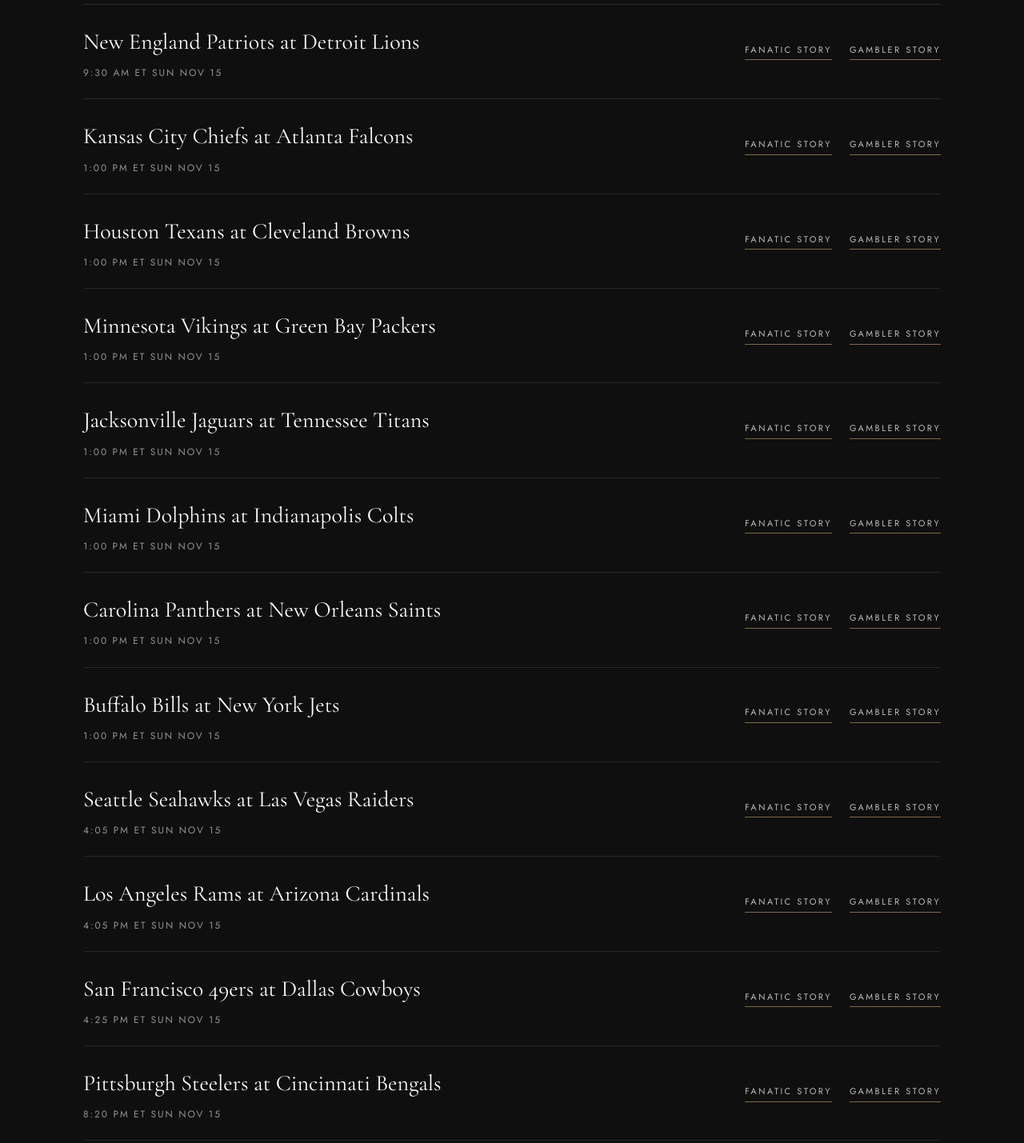
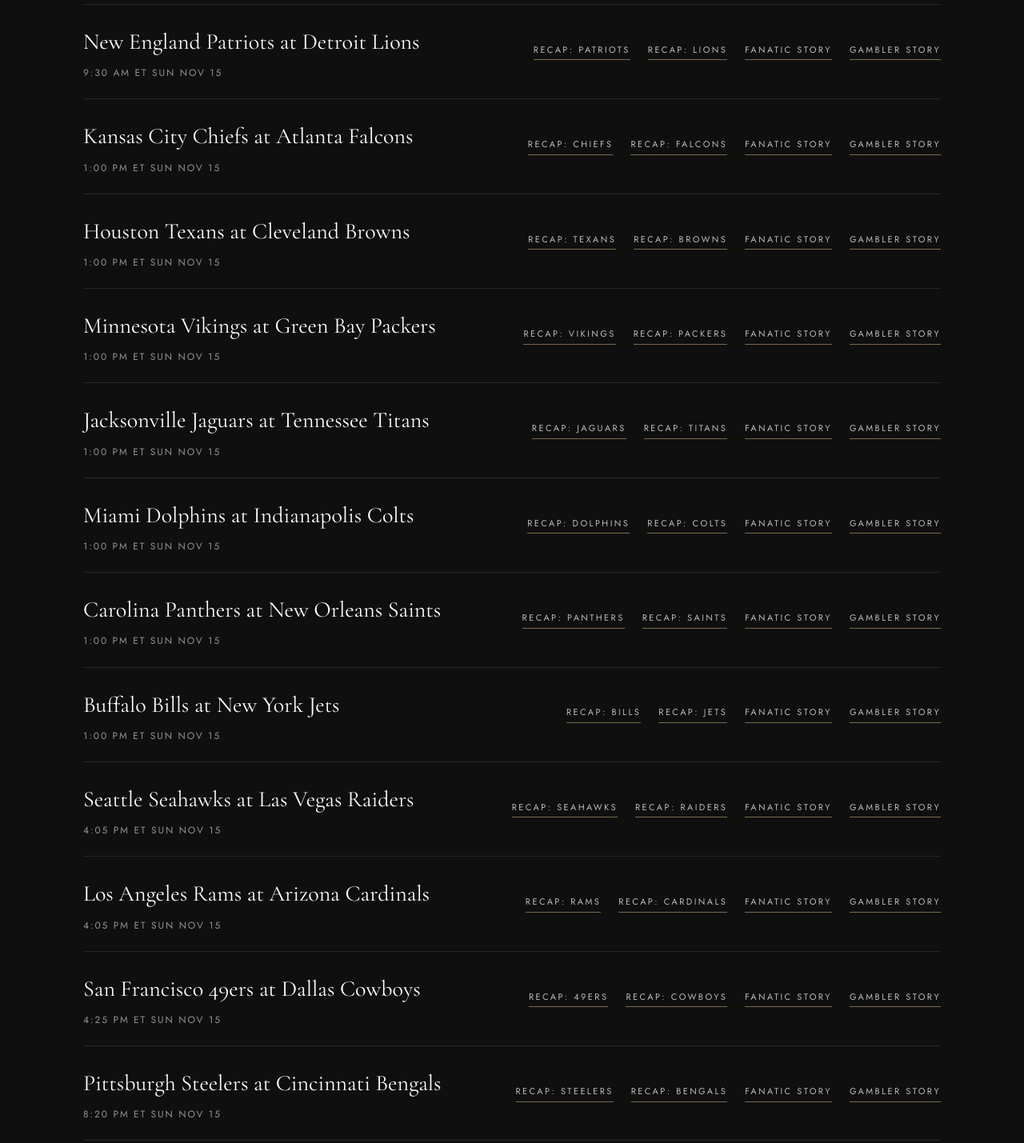
Before and after one commit to richdiskin/richdiskin-site, a plain HTML site: page thecoverwindow/index.html in a window 1280 px wide. Shown: the part 2320-3749 px from the top of the page at 80% size. Drawn offline with nearby package versions, Linux system fonts and the light colour scheme; no server answers.

Commit message:
Cover Window page: sync story links with stories.thecoverwindow.com

```diff
--- a/thecoverwindow/index.html
+++ b/thecoverwindow/index.html
@@ -268,18 +268,18 @@ footer{border-top:1px solid var(--line);padding:36px 0 calc(36px + env(safe-area
         <p class="section-line">Fanatic and Gambler previews for every Week 10 game, Thursday through Monday night.</p>
         <ul class="rows" id="nfl-rows" data-week="10">
           <li class="row"><div><a class="matchup" href="https://stories.thecoverwindow.com/nfl/articles/2026-11-12/washington-commanders/" target="_blank" rel="noopener">Washington Commanders at New York Giants</a><p class="meta">8:15 PM ET Thu Nov 12</p></div><div class="row-links"><a class="link" href="https://stories.thecoverwindow.com/nfl/articles/2026-11-12/washington-commanders/" target="_blank" rel="noopener"><span>Recap: Commanders</span></a><a class="link" href="https://stories.thecoverwindow.com/nfl/articles/2026-11-12/new-york-giants/" target="_blank" rel="noopener"><span>Recap: Giants</span></a><a class="link" href="https://stories.thecoverwindow.com/nfl/2026/week-10/washington-commanders-at-new-york-giants/fanatic/" target="_blank" rel="noopener"><span>Fanatic story</span></a><a class="link" href="https://stories.thecoverwindow.com/nfl/2026/week-10/washington-commanders-at-new-york-giants/gambler/" target="_blank" rel="noopener"><span>Gambler story</span></a></div></li>
-          <li class="row"><div><a class="matchup" href="https://stories.thecoverwindow.com/nfl/2026/week-10/new-england-patriots-at-detroit-lions/fanatic/" target="_blank" rel="noopener">New England Patriots at Detroit Lions</a><p class="meta">9:30 AM ET Sun Nov 15</p></div><div class="row-links"><a class="link" href="https://stories.thecoverwindow.com/nfl/2026/week-10/new-england-patriots-at-detroit-lions/fanatic/" target="_blank" rel="noopener"><span>Fanatic story</span></a><a class="link" href="https://stories.thecoverwindow.com/nfl/2026/week-10/new-england-patriots-at-detroit-lions/gambler/" target="_blank" rel="noopener"><span>Gambler story</span></a></div></li>
-          <li class="row"><div><a class="matchup" href="https://stories.thecoverwindow.com/nfl/2026/week-10/kansas-city-chiefs-at-atlanta-falcons/fanatic/" target="_blank" rel="noopener">Kansas City Chiefs at Atlanta Falcons</a><p class="meta">1:00 PM ET Sun Nov 15</p></div><div class="row-links"><a class="link" href="https://stories.thecoverwindow.com/nfl/2026/week-10/kansas-city-chiefs-at-atlanta-falcons/fanatic/" target="_blank" rel="noopener"><span>Fanatic story</span></a><a class="link" href="https://stories.thecoverwindow.com/nfl/2026/week-10/kansas-city-chiefs-at-atlanta-falcons/gambler/" target="_blank" rel="noopener"><span>Gambler story</span></a></div></li>
-          <li class="row"><div><a class="matchup" href="https://stories.thecoverwindow.com/nfl/2026/week-10/houston-texans-at-cleveland-browns/fanatic/" target="_blank" rel="noopener">Houston Texans at Cleveland Browns</a><p class="meta">1:00 PM ET Sun Nov 15</p></div><div class="row-links"><a class="link" href="https://stories.thecoverwindow.com/nfl/2026/week-10/houston-texans-at-cleveland-browns/fanatic/" target="_blank" rel="noopener"><span>Fanatic story</span></a><a class="link" href="https://stories.thecoverwindow.com/nfl/2026/week-10/houston-texans-at-cleveland-browns/gambler/" target="_blank" rel="noopener"><span>Gambler story</span></a></div></li>
-          <li class="row"><div><a class="matchup" href="https://stories.thecoverwindow.com/nfl/2026/week-10/minnesota-vikings-at-green-bay-packers/fanatic/" target="_blank" rel="noopener">Minnesota Vikings at Green Bay Packers</a><p class="meta">1:00 PM ET Sun Nov 15</p></div><div class="row-links"><a class="link" href="https://stories.thecoverwindow.com/nfl/2026/week-10/minnesota-vikings-at-green-bay-packers/fanatic/" target="_blank" rel="noopener"><span>Fanatic story</span></a><a class="link" href="https://stories.thecoverwindow.com/nfl/2026/week-10/minnesota-vikings-at-green-bay-packers/gambler/" target="_blank" rel="noopener"><span>Gambler story</span></a></div></li>
-          <li class="row"><div><a class="matchup" href="https://stories.thecoverwindow.com/nfl/2026/week-10/jacksonville-jaguars-at-tennessee-titans/fanatic/" target="_blank" rel="noopener">Jacksonville Jaguars at Tennessee Titans</a><p class="meta">1:00 PM ET Sun Nov 15</p></div><div class="row-links"><a class="link" href="https://stories.thecoverwindow.com/nfl/2026/week-10/jacksonville-jaguars-at-tennessee-titans/fanatic/" target="_blank" rel="noopener"><span>Fanatic story</span></a><a class="link" href="https://stories.thecoverwindow.com/nfl/2026/week-10/jacksonville-jaguars-at-tennessee-titans/gambler/" target="_blank" rel="noopener"><span>Gambler story</span></a></div></li>
-          <li class="row"><div><a class="matchup" href="https://stories.thecoverwindow.com/nfl/2026/week-10/miami-dolphins-at-indianapolis-colts/fanatic/" target="_blank" rel="noopener">Miami Dolphins at Indianapolis Colts</a><p class="meta">1:00 PM ET Sun Nov 15</p></div><div class="row-links"><a class="link" href="https://stories.thecoverwindow.com/nfl/2026/week-10/miami-dolphins-at-indianapolis-colts/fanatic/" target="_blank" rel="noopener"><span>Fanatic story</span></a><a class="link" href="https://stories.thecoverwindow.com/nfl/2026/week-10/miami-dolphins-at-indianapolis-colts/gambler/" target="_blank" rel="noopener"><span>Gambler story</span></a></div></li>
-          <li class="row"><div><a class="matchup" href="https://stories.thecoverwindow.com/nfl/2026/week-10/carolina-panthers-at-new-orleans-saints/fanatic/" target="_blank" rel="noopener">Carolina Panthers at New Orleans Saints</a><p class="meta">1:00 PM ET Sun Nov 15</p></div><div class="row-links"><a class="link" href="https://stories.thecoverwindow.com/nfl/2026/week-10/carolina-panthers-at-new-orleans-saints/fanatic/" target="_blank" rel="noopener"><span>Fanatic story</span></a><a class="link" href="https://stories.thecoverwindow.com/nfl/2026/week-10/carolina-panthers-at-new-orleans-saints/gambler/" target="_blank" rel="noopener"><span>Gambler story</span></a></div></li>
-          <li class="row"><div><a class="matchup" href="https://stories.thecoverwindow.com/nfl/2026/week-10/buffalo-bills-at-new-york-jets/fanatic/" target="_blank" rel="noopener">Buffalo Bills at New York Jets</a><p class="meta">1:00 PM ET Sun Nov 15</p></div><div class="row-links"><a class="link" href="https://stories.thecoverwindow.com/nfl/2026/week-10/buffalo-bills-at-new-york-jets/fanatic/" target="_blank" rel="noopener"><span>Fanatic story</span></a><a class="link" href="https://stories.thecoverwindow.com/nfl/2026/week-10/buffalo-bills-at-new-york-jets/gambler/" target="_blank" rel="noopener"><span>Gambler story</span></a></div></li>
-          <li class="row"><div><a class="matchup" href="https://stories.thecoverwindow.com/nfl/2026/week-10/seattle-seahawks-at-las-vegas-raiders/fanatic/" target="_blank" rel="noopener">Seattle Seahawks at Las Vegas Raiders</a><p class="meta">4:05 PM ET Sun Nov 15</p></div><div class="row-links"><a class="link" href="https://stories.thecoverwindow.com/nfl/2026/week-10/seattle-seahawks-at-las-vegas-raiders/fanatic/" target="_blank" rel="noopener"><span>Fanatic story</span></a><a class="link" href="https://stories.thecoverwindow.com/nfl/2026/week-10/seattle-seahawks-at-las-vegas-raiders/gambler/" target="_blank" rel="noopener"><span>Gambler story</span></a></div></li>
-          <li class="row"><div><a class="matchup" href="https://stories.thecoverwindow.com/nfl/2026/week-10/los-angeles-rams-at-arizona-cardinals/fanatic/" target="_blank" rel="noopener">Los Angeles Rams at Arizona Cardinals</a><p class="meta">4:05 PM ET Sun Nov 15</p></div><div class="row-links"><a class="link" href="https://stories.thecoverwindow.com/nfl/2026/week-10/los-angeles-rams-at-arizona-cardinals/fanatic/" target="_blank" rel="noopener"><span>Fanatic story</span></a><a class="link" href="https://stories.thecoverwindow.com/nfl/2026/week-10/los-angeles-rams-at-arizona-cardinals/gambler/" target="_blank" rel="noopener"><span>Gambler story</span></a></div></li>
-          <li class="row"><div><a class="matchup" href="https://stories.thecoverwindow.com/nfl/2026/week-10/san-francisco-49ers-at-dallas-cowboys/fanatic/" target="_blank" rel="noopener">San Francisco 49ers at Dallas Cowboys</a><p class="meta">4:25 PM ET Sun Nov 15</p></div><div class="row-links"><a class="link" href="https://stories.thecoverwindow.com/nfl/2026/week-10/san-francisco-49ers-at-dallas-cowboys/fanatic/" target="_blank" rel="noopener"><span>Fanatic story</span></a><a class="link" href="https://stories.thecoverwindow.com/nfl/2026/week-10/san-francisco-49ers-at-dallas-cowboys/gambler/" target="_blank" rel="noopener"><span>Gambler story</span></a></div></li>
-          <li class="row"><div><a class="matchup" href="https://stories.thecoverwindow.com/nfl/2026/week-10/pittsburgh-steelers-at-cincinnati-bengals/fanatic/" target="_blank" rel="noopener">Pittsburgh Steelers at Cincinnati Bengals</a><p class="meta">8:20 PM ET Sun Nov 15</p></div><div class="row-links"><a class="link" href="https://stories.thecoverwindow.com/nfl/2026/week-10/pittsburgh-steelers-at-cincinnati-bengals/fanatic/" target="_blank" rel="noopener"><span>Fanatic story</span></a><a class="link" href="https://stories.thecoverwindow.com/nfl/2026/week-10/pittsburgh-steelers-at-cincinnati-bengals/gambler/" target="_blank" rel="noopener"><span>Gambler story</span></a></div></li>
+          <li class="row"><div><a class="matchup" href="https://stories.thecoverwindow.com/nfl/articles/2026-11-15/new-england-patriots/" target="_blank" rel="noopener">New England Patriots at Detroit Lions</a><p class="meta">9:30 AM ET Sun Nov 15</p></div><div class="row-links"><a class="link" href="https://stories.thecoverwindow.com/nfl/articles/2026-11-15/new-england-patriots/" target="_blank" rel="noopener"><span>Recap: Patriots</span></a><a class="link" href="https://stories.thecoverwindow.com/nfl/articles/2026-11-15/detroit-lions/" target="_blank" rel="noopener"><span>Recap: Lions</span></a><a class="link" href="https://stories.thecoverwindow.com/nfl/2026/week-10/new-england-patriots-at-detroit-lions/fanatic/" target="_blank" rel="noopener"><span>Fanatic story</span></a><a class="link" href="https://stories.thecoverwindow.com/nfl/2026/week-10/new-england-patriots-at-detroit-lions/gambler/" target="_blank" rel="noopener"><span>Gambler story</span></a></div></li>
+          <li class="row"><div><a class="matchup" href="https://stories.thecoverwindow.com/nfl/articles/2026-11-15/kansas-city-chiefs/" target="_blank" rel="noopener">Kansas City Chiefs at Atlanta Falcons</a><p class="meta">1:00 PM ET Sun Nov 15</p></div><div class="row-links"><a class="link" href="https://stories.thecoverwindow.com/nfl/articles/2026-11-15/kansas-city-chiefs/" target="_blank" rel="noopener"><span>Recap: Chiefs</span></a><a class="link" href="https://stories.thecoverwindow.com/nfl/articles/2026-11-15/atlanta-falcons/" target="_blank" rel="noopener"><span>Recap: Falcons</span></a><a class="link" href="https://stories.thecoverwindow.com/nfl/2026/week-10/kansas-city-chiefs-at-atlanta-falcons/fanatic/" target="_blank" rel="noopener"><span>Fanatic story</span></a><a class="link" href="https://stories.thecoverwindow.com/nfl/2026/week-10/kansas-city-chiefs-at-atlanta-falcons/gambler/" target="_blank" rel="noopener"><span>Gambler story</span></a></div></li>
+          <li class="row"><div><a class="matchup" href="https://stories.thecoverwindow.com/nfl/articles/2026-11-15/houston-texans/" target="_blank" rel="noopener">Houston Texans at Cleveland Browns</a><p class="meta">1:00 PM ET Sun Nov 15</p></div><div class="row-links"><a class="link" href="https://stories.thecoverwindow.com/nfl/articles/2026-11-15/houston-texans/" target="_blank" rel="noopener"><span>Recap: Texans</span></a><a class="link" href="https://stories.thecoverwindow.com/nfl/articles/2026-11-15/cleveland-browns/" target="_blank" rel="noopener"><span>Recap: Browns</span></a><a class="link" href="https://stories.thecoverwindow.com/nfl/2026/week-10/houston-texans-at-cleveland-browns/fanatic/" target="_blank" rel="noopener"><span>Fanatic story</span></a><a class="link" href="https://stories.thecoverwindow.com/nfl/2026/week-10/houston-texans-at-cleveland-browns/gambler/" target="_blank" rel="noopener"><span>Gambler story</span></a></div></li>
+          <li class="row"><div><a class="matchup" href="https://stories.thecoverwindow.com/nfl/articles/2026-11-15/minnesota-vikings/" target="_blank" rel="noopener">Minnesota Vikings at Green Bay Packers</a><p class="meta">1:00 PM ET Sun Nov 15</p></div><div class="row-links"><a class="link" href="https://stories.thecoverwindow.com/nfl/articles/2026-11-15/minnesota-vikings/" target="_blank" rel="noopener"><span>Recap: Vikings</span></a><a class="link" href="https://stories.thecoverwindow.com/nfl/articles/2026-11-15/green-bay-packers/" target="_blank" rel="noopener"><span>Recap: Packers</span></a><a class="link" href="https://stories.thecoverwindow.com/nfl/2026/week-10/minnesota-vikings-at-green-bay-packers/fanatic/" target="_blank" rel="noopener"><span>Fanatic story</span></a><a class="link" href="https://stories.thecoverwindow.com/nfl/2026/week-10/minnesota-vikings-at-green-bay-packers/gambler/" target="_blank" rel="noopener"><span>Gambler story</span></a></div></li>
+          <li class="row"><div><a class="matchup" href="https://stories.thecoverwindow.com/nfl/articles/2026-11-15/jacksonville-jaguars/" target="_blank" rel="noopener">Jacksonville Jaguars at Tennessee Titans</a><p class="meta">1:00 PM ET Sun Nov 15</p></div><div class="row-links"><a class="link" href="https://stories.thecoverwindow.com/nfl/articles/2026-11-15/jacksonville-jaguars/" target="_blank" rel="noopener"><span>Recap: Jaguars</span></a><a class="link" href="https://stories.thecoverwindow.com/nfl/articles/2026-11-15/tennessee-titans/" target="_blank" rel="noopener"><span>Recap: Titans</span></a><a class="link" href="https://stories.thecoverwindow.com/nfl/2026/week-10/jacksonville-jaguars-at-tennessee-titans/fanatic/" target="_blank" rel="noopener"><span>Fanatic story</span></a><a class="link" href="https://stories.thecoverwindow.com/nfl/2026/week-10/jacksonville-jaguars-at-tennessee-titans/gambler/" target="_blank" rel="noopener"><span>Gambler story</span></a></div></li>
+          <li class="row"><div><a class="matchup" href="https://stories.thecoverwindow.com/nfl/articles/2026-11-15/miami-dolphins/" target="_blank" rel="noopener">Miami Dolphins at Indianapolis Colts</a><p class="meta">1:00 PM ET Sun Nov 15</p></div><div class="row-links"><a class="link" href="https://stories.thecoverwindow.com/nfl/articles/2026-11-15/miami-dolphins/" target="_blank" rel="noopener"><span>Recap: Dolphins</span></a><a class="link" href="https://stories.thecoverwindow.com/nfl/articles/2026-11-15/indianapolis-colts/" target="_blank" rel="noopener"><span>Recap: Colts</span></a><a class="link" href="https://stories.thecoverwindow.com/nfl/2026/week-10/miami-dolphins-at-indianapolis-colts/fanatic/" target="_blank" rel="noopener"><span>Fanatic story</span></a><a class="link" href="https://stories.thecoverwindow.com/nfl/2026/week-10/miami-dolphins-at-indianapolis-colts/gambler/" target="_blank" rel="noopener"><span>Gambler story</span></a></div></li>
+          <li class="row"><div><a class="matchup" href="https://stories.thecoverwindow.com/nfl/articles/2026-11-15/carolina-panthers/" target="_blank" rel="noopener">Carolina Panthers at New Orleans Saints</a><p class="meta">1:00 PM ET Sun Nov 15</p></div><div class="row-links"><a class="link" href="https://stories.thecoverwindow.com/nfl/articles/2026-11-15/carolina-panthers/" target="_blank" rel="noopener"><span>Recap: Panthers</span></a><a class="link" href="https://stories.thecoverwindow.com/nfl/articles/2026-11-15/new-orleans-saints/" target="_blank" rel="noopener"><span>Recap: Saints</span></a><a class="link" href="https://stories.thecoverwindow.com/nfl/2026/week-10/carolina-panthers-at-new-orleans-saints/fanatic/" target="_blank" rel="noopener"><span>Fanatic story</span></a><a class="link" href="https://stories.thecoverwindow.com/nfl/2026/week-10/carolina-panthers-at-new-orleans-saints/gambler/" target="_blank" rel="noopener"><span>Gambler story</span></a></div></li>
+          <li class="row"><div><a class="matchup" href="https://stories.thecoverwindow.com/nfl/articles/2026-11-15/buffalo-bills/" target="_blank" rel="noopener">Buffalo Bills at New York Jets</a><p class="meta">1:00 PM ET Sun Nov 15</p></div><div class="row-links"><a class="link" href="https://stories.thecoverwindow.com/nfl/articles/2026-11-15/buffalo-bills/" target="_blank" rel="noopener"><span>Recap: Bills</span></a><a class="link" href="https://stories.thecoverwindow.com/nfl/articles/2026-11-15/new-york-jets/" target="_blank" rel="noopener"><span>Recap: Jets</span></a><a class="link" href="https://stories.thecoverwindow.com/nfl/2026/week-10/buffalo-bills-at-new-york-jets/fanatic/" target="_blank" rel="noopener"><span>Fanatic story</span></a><a class="link" href="https://stories.thecoverwindow.com/nfl/2026/week-10/buffalo-bills-at-new-york-jets/gambler/" target="_blank" rel="noopener"><span>Gambler story</span></a></div></li>
+          <li class="row"><div><a class="matchup" href="https://stories.thecoverwindow.com/nfl/articles/2026-11-15/seattle-seahawks/" target="_blank" rel="noopener">Seattle Seahawks at Las Vegas Raiders</a><p class="meta">4:05 PM ET Sun Nov 15</p></div><div class="row-links"><a class="link" href="https://stories.thecoverwindow.com/nfl/articles/2026-11-15/seattle-seahawks/" target="_blank" rel="noopener"><span>Recap: Seahawks</span></a><a class="link" href="https://stories.thecoverwindow.com/nfl/articles/2026-11-15/las-vegas-raiders/" target="_blank" rel="noopener"><span>Recap: Raiders</span></a><a class="link" href="https://stories.thecoverwindow.com/nfl/2026/week-10/seattle-seahawks-at-las-vegas-raiders/fanatic/" target="_blank" rel="noopener"><span>Fanatic story</span></a><a class="link" href="https://stories.thecoverwindow.com/nfl/2026/week-10/seattle-seahawks-at-las-vegas-raiders/gambler/" target="_blank" rel="noopener"><span>Gambler story</span></a></div></li>
+          <li class="row"><div><a class="matchup" href="https://stories.thecoverwindow.com/nfl/articles/2026-11-15/los-angeles-rams/" target="_blank" rel="noopener">Los Angeles Rams at Arizona Cardinals</a><p class="meta">4:05 PM ET Sun Nov 15</p></div><div class="row-links"><a class="link" href="https://stories.thecoverwindow.com/nfl/articles/2026-11-15/los-angeles-rams/" target="_blank" rel="noopener"><span>Recap: Rams</span></a><a class="link" href="https://stories.thecoverwindow.com/nfl/articles/2026-11-15/arizona-cardinals/" target="_blank" rel="noopener"><span>Recap: Cardinals</span></a><a class="link" href="https://stories.thecoverwindow.com/nfl/2026/week-10/los-angeles-rams-at-arizona-cardinals/fanatic/" target="_blank" rel="noopener"><span>Fanatic story</span></a><a class="link" href="https://stories.thecoverwindow.com/nfl/2026/week-10/los-angeles-rams-at-arizona-cardinals/gambler/" target="_blank" rel="noopener"><span>Gambler story</span></a></div></li>
+          <li class="row"><div><a class="matchup" href="https://stories.thecoverwindow.com/nfl/articles/2026-11-15/san-francisco-49ers/" target="_blank" rel="noopener">San Francisco 49ers at Dallas Cowboys</a><p class="meta">4:25 PM ET Sun Nov 15</p></div><div class="row-links"><a class="link" href="https://stories.thecoverwindow.com/nfl/articles/2026-11-15/san-francisco-49ers/" target="_blank" rel="noopener"><span>Recap: 49ers</span></a><a class="link" href="https://stories.thecoverwindow.com/nfl/articles/2026-11-15/dallas-cowboys/" target="_blank" rel="noopener"><span>Recap: Cowboys</span></a><a class="link" href="https://stories.thecoverwindow.com/nfl/2026/week-10/san-francisco-49ers-at-dallas-cowboys/fanatic/" target="_blank" rel="noopener"><span>Fanatic story</span></a><a class="link" href="https://stories.thecoverwindow.com/nfl/2026/week-10/san-francisco-49ers-at-dallas-cowboys/gambler/" target="_blank" rel="noopener"><span>Gambler story</span></a></div></li>
+          <li class="row"><div><a class="matchup" href="https://stories.thecoverwindow.com/nfl/articles/2026-11-15/pittsburgh-steelers/" target="_blank" rel="noopener">Pittsburgh Steelers at Cincinnati Bengals</a><p class="meta">8:20 PM ET Sun Nov 15</p></div><div class="row-links"><a class="link" href="https://stories.thecoverwindow.com/nfl/articles/2026-11-15/pittsburgh-steelers/" target="_blank" rel="noopener"><span>Recap: Steelers</span></a><a class="link" href="https://stories.thecoverwindow.com/nfl/articles/2026-11-15/cincinnati-bengals/" target="_blank" rel="noopener"><span>Recap: Bengals</span></a><a class="link" href="https://stories.thecoverwindow.com/nfl/2026/week-10/pittsburgh-steelers-at-cincinnati-bengals/fanatic/" target="_blank" rel="noopener"><span>Fanatic story</span></a><a class="link" href="https://stories.thecoverwindow.com/nfl/2026/week-10/pittsburgh-steelers-at-cincinnati-bengals/gambler/" target="_blank" rel="noopener"><span>Gambler story</span></a></div></li>
           <li class="row"><div><a class="matchup" href="https://stories.thecoverwindow.com/nfl/2026/week-10/los-angeles-chargers-at-baltimore-ravens/fanatic/" target="_blank" rel="noopener">Los Angeles Chargers at Baltimore Ravens</a><p class="meta">8:15 PM ET Mon Nov 16</p></div><div class="row-links"><a class="link" href="https://stories.thecoverwindow.com/nfl/2026/week-10/los-angeles-chargers-at-baltimore-ravens/fanatic/" target="_blank" rel="noopener"><span>Fanatic story</span></a><a class="link" href="https://stories.thecoverwindow.com/nfl/2026/week-10/los-angeles-chargers-at-baltimore-ravens/gambler/" target="_blank" rel="noopener"><span>Gambler story</span></a></div></li>
         </ul>
 <!-- sync:nfl:end -->
@@ -358,7 +358,7 @@ footer{border-top:1px solid var(--line);padding:36px 0 calc(36px + env(safe-area
           <li class="row"><div><a class="matchup" href="https://stories.thecoverwindow.com/college/2026/nov-14/utah-utes-at-arizona-wildcats/fanatic/" target="_blank" rel="noopener">Utah Utes at Arizona Wildcats</a><p class="meta">10:30 PM ET Sat Nov 14</p></div><div class="row-links"><a class="link" href="https://stories.thecoverwindow.com/college/2026/nov-14/utah-utes-at-arizona-wildcats/fanatic/" target="_blank" rel="noopener"><span>Fanatic story</span></a><a class="link" href="https://stories.thecoverwindow.com/college/2026/nov-14/utah-utes-at-arizona-wildcats/gambler/" target="_blank" rel="noopener"><span>Gambler story</span></a></div></li>
           <li class="row"><div><a class="matchup" href="https://stories.thecoverwindow.com/college/2026/nov-14/colorado-state-rams-at-washington-state-cougars/fanatic/" target="_blank" rel="noopener">Colorado State Rams at Washington State Cougars</a><p class="meta">10:30 PM ET Sat Nov 14</p></div><div class="row-links"><a class="link" href="https://stories.thecoverwindow.com/college/2026/nov-14/colorado-state-rams-at-washington-state-cougars/fanatic/" target="_blank" rel="noopener"><span>Fanatic story</span></a><a class="link" href="https://stories.thecoverwindow.com/college/2026/nov-14/colorado-state-rams-at-washington-state-cougars/gambler/" target="_blank" rel="noopener"><span>Gambler story</span></a></div></li>
           <li class="row"><div><a class="matchup" href="https://stories.thecoverwindow.com/college/2026/nov-14/north-dakota-state-bison-at-hawai-i-rainbow-warriors/fanatic/" target="_blank" rel="noopener">North Dakota State Bison at Hawai'i Rainbow Warriors</a><p class="meta">11:00 PM ET Sat Nov 14</p></div><div class="row-links"><a class="link" href="https://stories.thecoverwindow.com/college/2026/nov-14/north-dakota-state-bison-at-hawai-i-rainbow-warriors/fanatic/" target="_blank" rel="noopener"><span>Fanatic story</span></a><a class="link" href="https://stories.thecoverwindow.com/college/2026/nov-14/north-dakota-state-bison-at-hawai-i-rainbow-warriors/gambler/" target="_blank" rel="noopener"><span>Gambler story</span></a></div></li>
-          <li class="row"><div><a class="matchup" href="https://stories.thecoverwindow.com/college/2026/nov-14/ole-miss-rebels-at-oklahoma-sooners/fanatic/" target="_blank" rel="noopener">Ole Miss Rebels at Oklahoma Sooners</a><p class="meta">1:00 PM ET Sun Nov 15</p></div><div class="row-links"><a class="link" href="https://stories.thecoverwindow.com/college/2026/nov-14/ole-miss-rebels-at-oklahoma-sooners/fanatic/" target="_blank" rel="noopener"><span>Fanatic story</span></a><a class="link" href="https://stories.thecoverwindow.com/college/2026/nov-14/ole-miss-rebels-at-oklahoma-sooners/gambler/" target="_blank" rel="noopener"><span>Gambler story</span></a></div></li>
+          <li class="row"><div><a class="matchup" href="https://stories.thecoverwindow.com/college/articles/2026-11-15/ole-miss/" target="_blank" rel="noopener">Ole Miss Rebels at Oklahoma Sooners</a><p class="meta">1:00 PM ET Sun Nov 15</p></div><div class="row-links"><a class="link" href="https://stories.thecoverwindow.com/college/articles/2026-11-15/ole-miss/" target="_blank" rel="noopener"><span>Recap: Ole Miss</span></a><a class="link" href="https://stories.thecoverwindow.com/college/articles/2026-11-15/oklahoma/" target="_blank" rel="noopener"><span>Recap: Oklahoma</span></a><a class="link" href="https://stories.thecoverwindow.com/college/2026/nov-14/ole-miss-rebels-at-oklahoma-sooners/fanatic/" target="_blank" rel="noopener"><span>Fanatic story</span></a><a class="link" href="https://stories.thecoverwindow.com/college/2026/nov-14/ole-miss-rebels-at-oklahoma-sooners/gambler/" target="_blank" rel="noopener"><span>Gambler story</span></a></div></li>
         </ul>
 <!-- sync:cfb:end -->
       </div>
```
